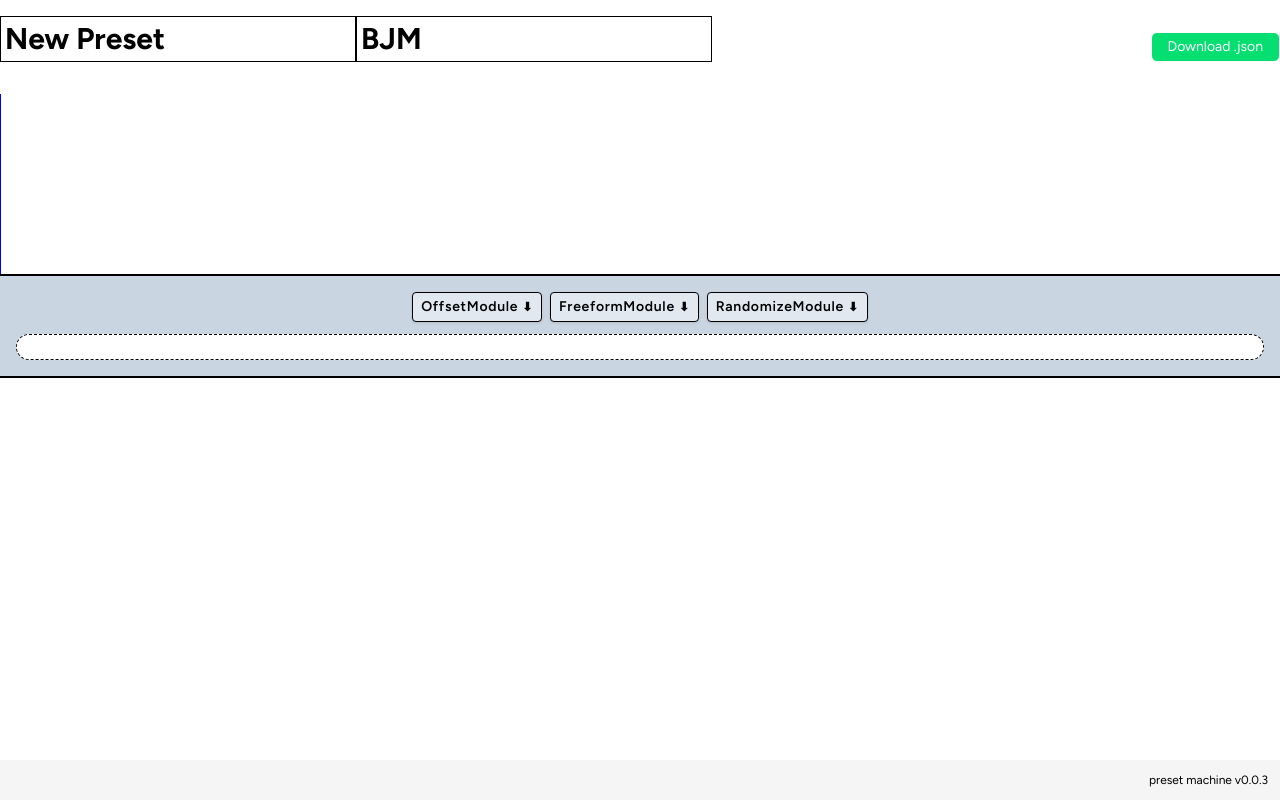
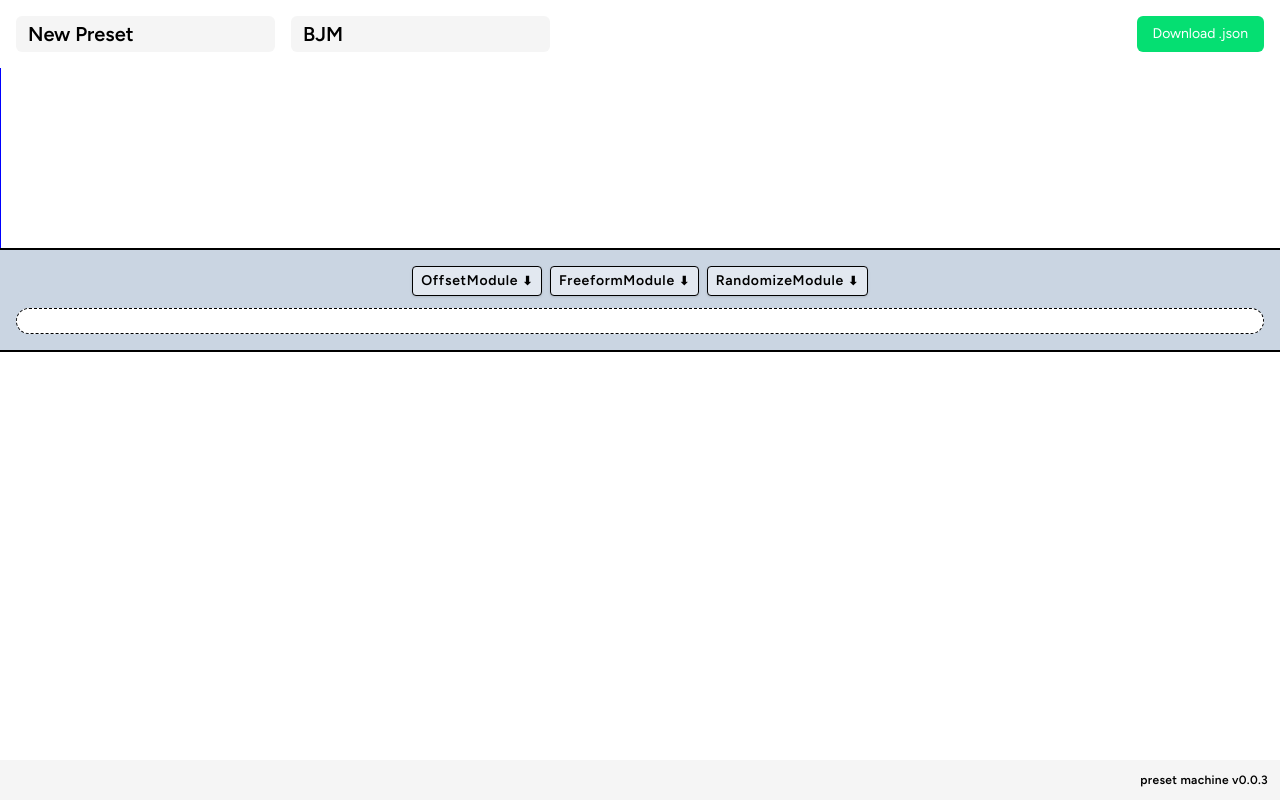
Before and after one commit to ofsound/preset-machine, a Vue app: page / in a window 1280 px wide. Built offline with nearby package versions, Linux system fonts and the light colour scheme.

Commit message:
Messing with Designs

```diff
--- a/src/App.vue
+++ b/src/App.vue
@@ -38,7 +38,7 @@ const componentMap: { [key: string]: Component } = {
 
     <footer class="mt-auto flex justify-between bg-neutral-100 p-3 text-right text-xs">
       <div class="hidden italic">click (and drag) on row to choose an offset and hold length</div>
-      <div class="ml-auto">preset machine v0.0.3</div>
+      <div class="ml-auto font-semibold tracking-wide">preset machine v0.0.3</div>
     </footer>
   </div>
 </template>
--- a/src/components/AppHeader.vue
+++ b/src/components/AppHeader.vue
@@ -7,23 +7,25 @@ const store = useStore()
 </script>
 
 <template>
-  <div class="mb-4 flex items-end justify-between">
-    <h1 class="py-4 text-center text-3xl font-bold">
+  <div class="flex p-4">
+    <div class="mr-auto flex gap-4">
       <input
         type="text"
         id="preset-name"
         name="preset-name"
         v-model="store.preset.name"
-        class="border p-1 font-bold"
+        placeholder="Preset Name"
+        class="rounded-md bg-neutral-100 px-3 py-1 text-xl font-semibold"
       />
       <input
         type="text"
         id="preset-author"
         name="preset-author"
         v-model="store.preset.author"
-        class="border p-1 font-bold"
+        placeholder="Preset Author"
+        class="rounded-md bg-neutral-100 px-3 py-1 text-xl font-semibold"
       />
-    </h1>
+    </div>
     <JsonSave />
   </div>
 </template>
--- a/src/components/JsonSave.vue
+++ b/src/components/JsonSave.vue
@@ -23,7 +23,7 @@ const downloadJson = () => {
 
 <template>
   <button
-    class="mb-4 block cursor-pointer rounded-md border bg-green-400 px-4 py-1 text-sm text-white"
+    class="block cursor-pointer rounded-md bg-green-400 px-4 py-1 text-sm text-white"
     @click="downloadJson"
   >
     Download {{ '.json' }}
--- a/src/components/MenuSystemModuleItem.vue
+++ b/src/components/MenuSystemModuleItem.vue
@@ -32,6 +32,6 @@ const deleteModule = () => {
       {{ type }}
     </button>
     <button @click="deleteModule" class="ml-1 h-max border bg-slate-100 px-1">×</button>
-    <div class="ml-2">➡︎</div>
+    <div class="relative top-1 mx-2 text-xl text-slate-600">➡︎</div>
   </div>
 </template>
```
